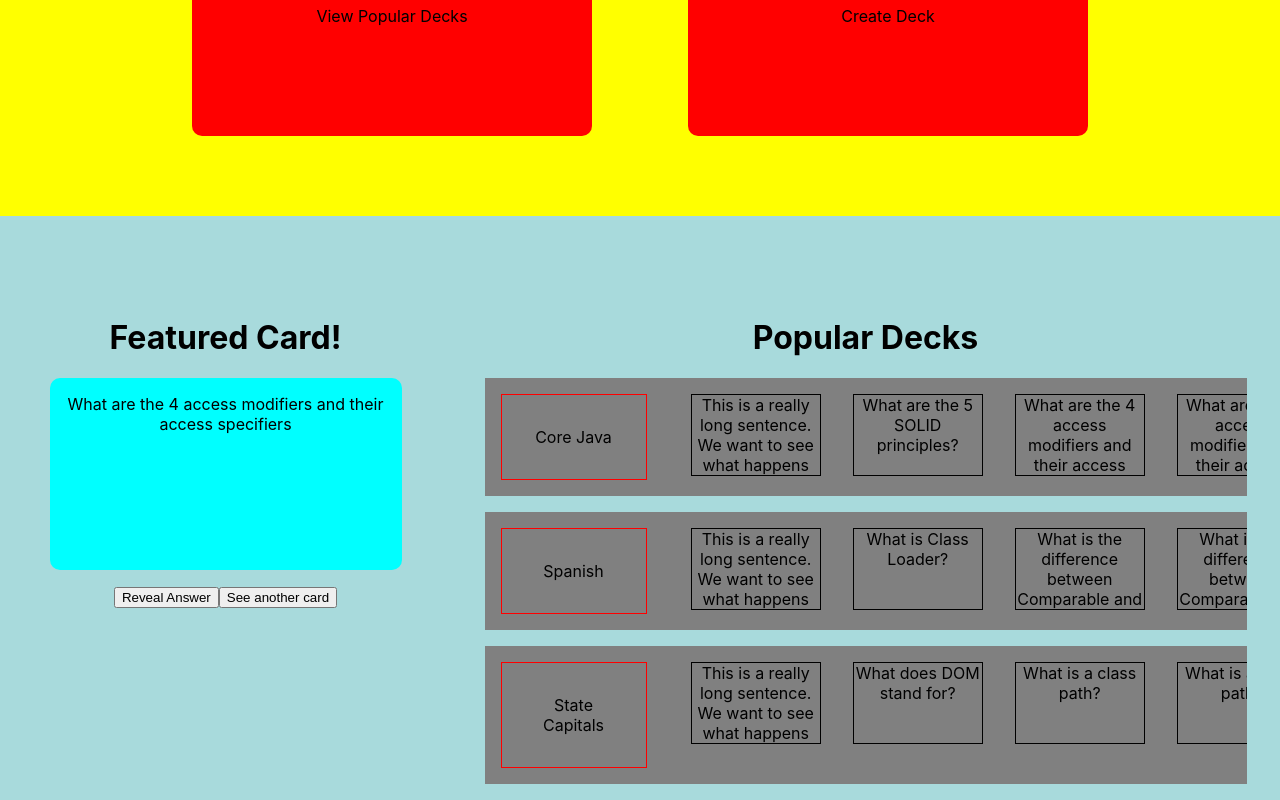
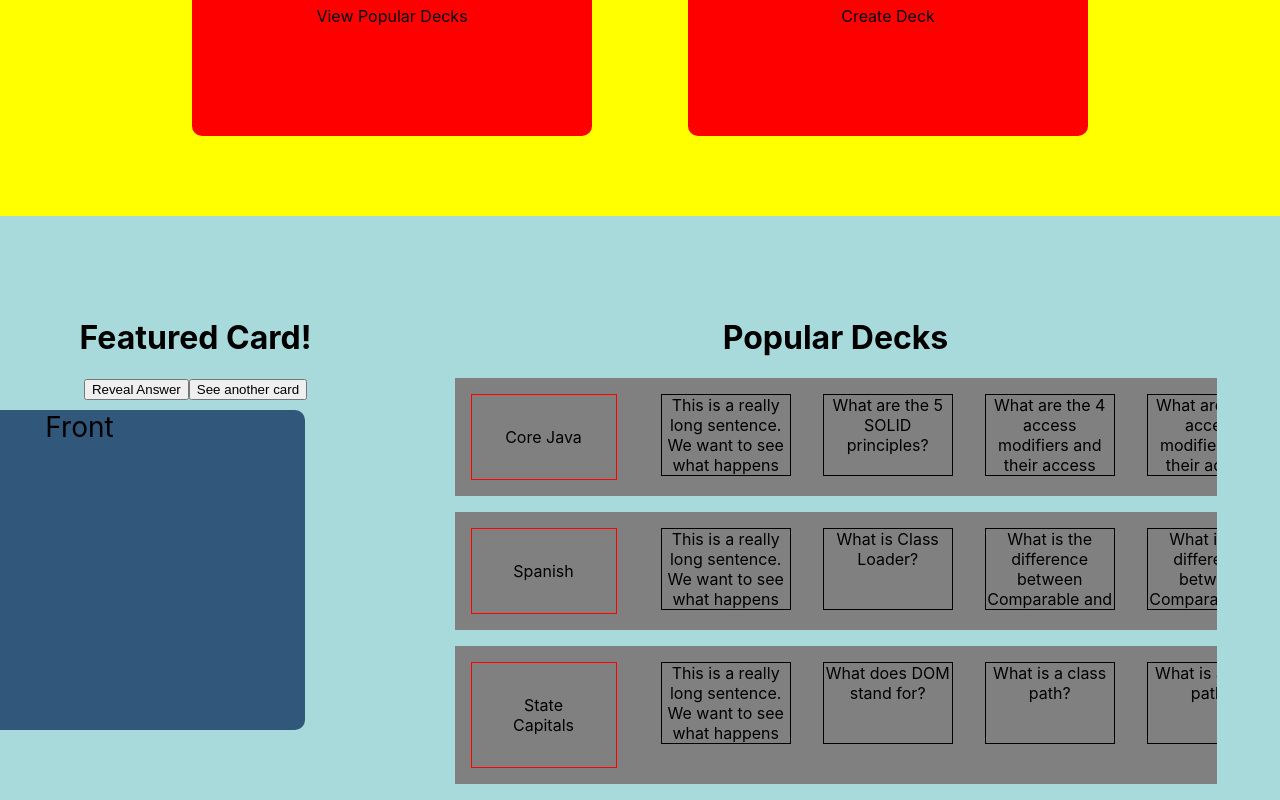
Before and after one commit to michael-mcmasters/Notecards, a React (Create React App) app: page / in a window 1280 px wide. Shown: the part 260-1060 px from the top of the page. Built offline with nearby package versions, Linux system fonts and the light colour scheme.

Commit message:
Add Card component to FeaturedCards

```diff
--- /dev/null
+++ b/src/components/homepage/Card.js
@@ -0,0 +1,101 @@
+import React from 'react';
+import styled, { css } from "styled-components";
+
+const Card = ({ card, flipped }) => {
+  return (
+    <Container>
+      <FlipCard flipped={flipped}>
+        <Front backgroundColor={card.backgroundColor} scrollbarColor="white">
+          Front
+        </Front>
+        <Back scrollbarColor={card.backgroundColor}>
+          Back
+        </Back>
+      </FlipCard>
+    </Container>
+  );
+};
+
+const Container = styled.div`
+  display: ${props => props.display};
+  width: 450px;
+  height: 320px;
+  background: none;
+  margin: 0;
+  margin-top: 2rem;
+  cursor: pointer;
+  position: absolute;
+  transition: ${props => props.transition};
+
+  left: ${props => props.xPosition}%;
+  transform: translateX(-50%);
+  -webkit-transform:translateX(-50%);
+
+  animation-duration: 0.4s;
+`;
+
+const FlipCard = styled.div`
+  width: 100%;
+  height: 100%;
+  border-radius: 10px;
+  transform-style: preserve-3d;
+  transition: all 0.8s ease;
+  transform: ${props => props.flipped ? "rotateY(180deg)" : "rotateY(0deg)"};
+`;
+
+const ScrollBar = css`
+    textarea::-webkit-scrollbar {
+    color: transparent;
+    background-color: transparent;
+    width: 10px;      // Width of verticle scrollbar
+    height: 0px;      // 0px hides the horizontal scrollbar
+  }
+
+  textarea::-webkit-scrollbar-thumb:vertical{
+    background: ${props => props.scrollbarColor};
+    border-radius: 10px;
+  }
+
+  textarea::-webkit-scrollbar-thumb::horizontal{
+    height: 0px;
+  }
+
+  textarea::-webkit-scrollbar-corner {
+    display: none;
+  }
+`;
+
+const Front = styled.div`
+  font-size: 28px;
+
+  width: 100%;
+  height: 100%;
+  border-radius: 10px;
+  backface-visibility: hidden;
+  -webkit-backface-visibility: hidden;
+  overflow: hidden;
+
+  background-color: ${props => props.backgroundColor};
+
+  ${ScrollBar}
+`;
+
+const Back = styled.div`
+  font-size: ${props => props.fontSize};
+  position: absolute;
+  top: 0;
+  left: 0;
+  width: 100%;
+  height: 100%;
+  border-radius: 10px;
+  backface-visibility: hidden;
+  overflow: hidden;
+  background: #fafafa;
+  color: #333;
+  text-align: center;
+  transform: rotateY(180deg);
+
+  ${ScrollBar}
+`;
+
+export default Card;
--- a/src/components/homepage/FeaturedCard.js
+++ b/src/components/homepage/FeaturedCard.js
@@ -1,7 +1,10 @@
 import React, { useState } from 'react';
 import styled from "styled-components";
+import cardsJSON from "../../resources/card-data.json";
+import Card from "./Card.js";
 
 const FeaturedCard = () => {
+  const [cards, setCards] = useState(cardsJSON.cards);
   const [revealedAnswer, setRevealedAnswer] = useState(false);
 
   const handleRevealAnswer = () => {
@@ -17,7 +20,8 @@ const FeaturedCard = () => {
       <Header>
         Featured Card!
       </Header>
-      <Card flipped={revealedAnswer}>What are the 4 access modifiers and their access specifiers</Card>
+      {/* <Card flipped={revealedAnswer}>What are the 4 access modifiers and their access specifiers</Card> */}
+      <Card card={cards[0]} flipped={revealedAnswer} />
 
       <Footer>
         {!revealedAnswer
@@ -45,14 +49,14 @@ const Header = styled.h1`
 
 `;
 
-const Card = styled.div`
-  /* background-color: aqua; */
-  padding: 1rem;
-  border-radius: 10px;
-  width: 20rem;
-  height: 10rem;
-  background-color: ${props => props.flipped ? "green" : "aqua"};
-`;
+// const Card = styled.div`
+//   /* background-color: aqua; */
+//   padding: 1rem;
+//   border-radius: 10px;
+//   width: 20rem;
+//   height: 10rem;
+//   background-color: ${props => props.flipped ? "green" : "aqua"};
+// `;
 
 const Footer = styled.div`
   margin-top: 1rem;
```
